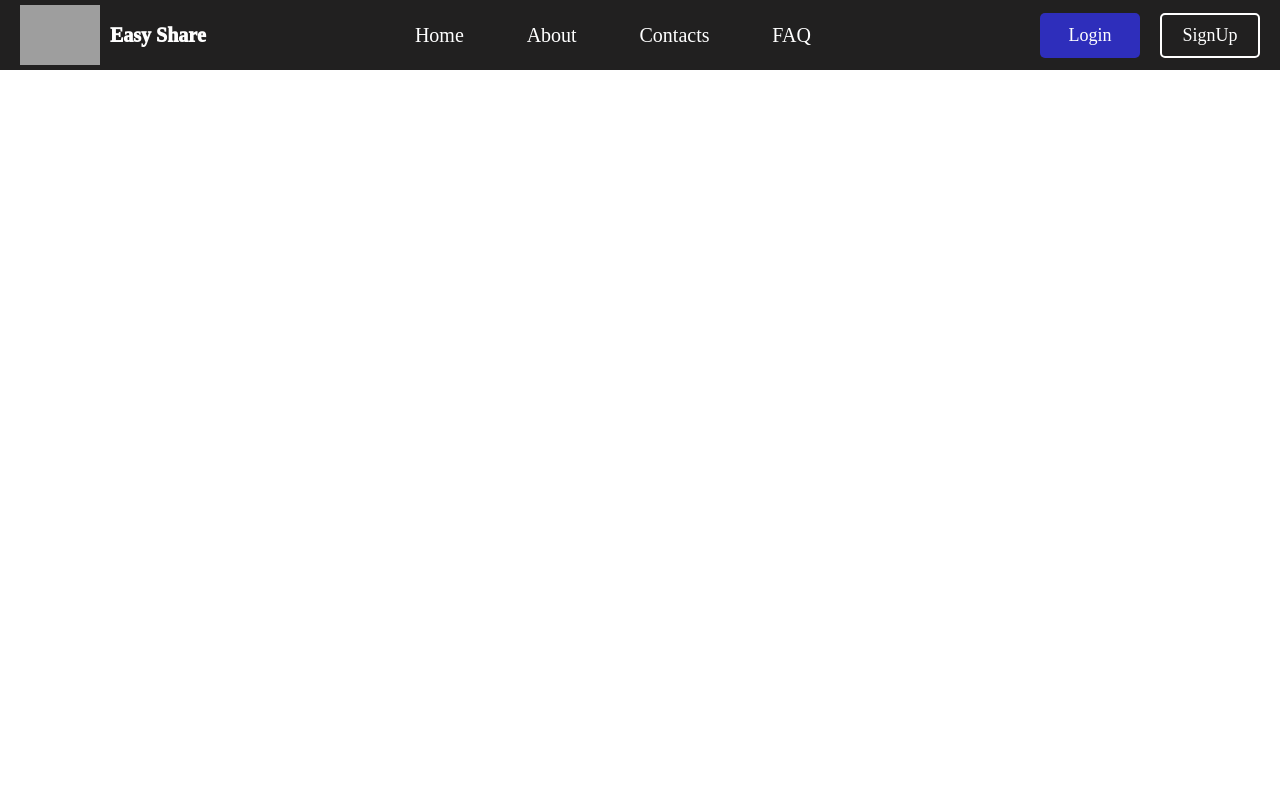
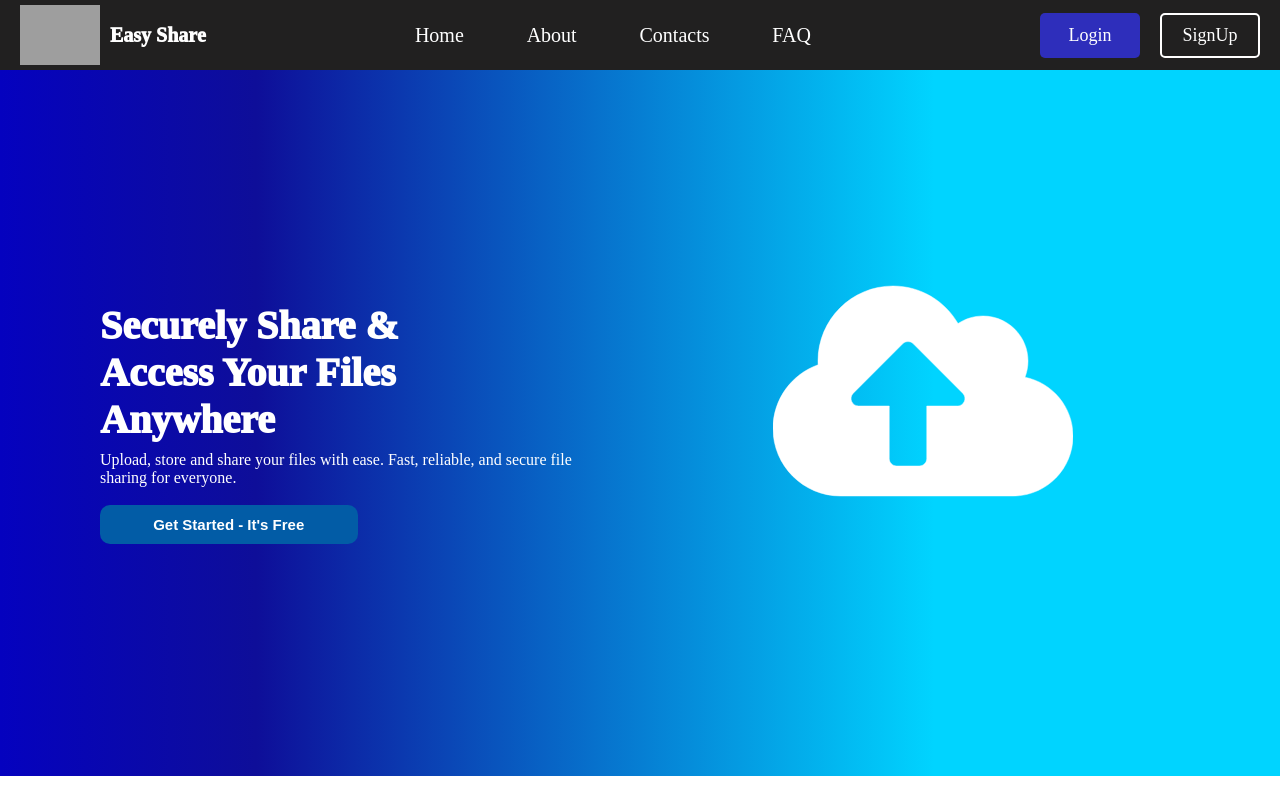
Before and after one commit to farazakram123/EasyShare, a React (Vite) app in the folder client/: page / in a window 1280 px wide. Built offline with nearby package versions, Linux system fonts and the light colour scheme; grey boxes are pictures that could not be loaded.

Commit message:
feat: Implement Home component layout and add Upload SVG

```diff
--- a/client/src/components/Home/Home.css
+++ b/client/src/components/Home/Home.css
@@ -0,0 +1,65 @@
+.home-container {
+  min-height: 88.2vh;
+  display: flex;
+  align-items: center;
+  justify-content: center;
+  background: #0502bf;
+  background: -webkit-linear-gradient(
+    90deg,
+    rgba(5, 2, 191, 1) 0%,
+    rgba(14, 14, 153, 1) 20%,
+    rgba(0, 212, 255, 1) 73%
+  );
+  background: -moz-linear-gradient(
+    90deg,
+    rgba(5, 2, 191, 1) 0%,
+    rgba(14, 14, 153, 1) 20%,
+    rgba(0, 212, 255, 1) 73%
+  );
+  background: linear-gradient(
+    90deg,
+    rgba(5, 2, 191, 1) 0%,
+    rgba(14, 14, 153, 1) 20%,
+    rgba(0, 212, 255, 1) 73%
+  );
+  filter: progid:DXImageTransform.Microsoft.gradient(startColorstr="#0502BF", endColorstr="#00D4FF", GradientType=1);
+}
+.left-container {
+    width: 50%;
+    color: white;
+    display: flex;
+    flex-direction: column;
+    gap: 8px;
+    padding: 50px 50px;
+    margin-left: 50px;
+}
+.left-container-heading {
+    font-size: 2.5rem;
+    font-weight: 1000;
+}
+.left-container-content{
+    font-size: 1rem;
+}
+.get-started-btn{
+    margin-top: 10px;
+    padding: 11px 11px;
+    width: 50%;
+    border-radius: 10px;
+    color: white;
+    background-color: rgb(2, 92, 166);
+    border: none;
+    font-size: 15px;
+    font-weight: 600;
+    cursor: pointer;
+}
+.get-started-btn:hover{
+    scale: 1.05;
+    transition: 0.3s;
+}
+.right-container {
+    width: 50%;
+    display: flex;
+    align-items: center;
+    justify-content: center;
+    padding-right: 100px;
+}
--- a/client/src/components/Home/Home.jsx
+++ b/client/src/components/Home/Home.jsx
@@ -1,11 +1,26 @@
 import React from 'react'
 import './Home.css'
 import Navbar from '../Navbar/Navbar'
+import Upload from '../Svg/Upload'
 
 const Home = () => {
   return (
     <div>
       <Navbar />
+      <div className="home-container">
+        <div className="left-container">
+          <h1 className='left-container-heading'>Securely Share & <br />Access Your Files <br />Anywhere</h1>
+          <p className="left-container-content">
+            Upload, store and share your files with ease. Fast, reliable, and secure file sharing for everyone.
+          </p>
+          <button className='get-started-btn'>
+            Get Started - It's Free
+          </button>
+        </div>
+        <div className="right-container">
+          <Upload />
+        </div>
+      </div>
     </div>
   )
 }
--- /dev/null
+++ b/client/src/components/Svg/Upload.jsx
@@ -0,0 +1,11 @@
+import React from 'react'
+
+const Upload = () => {
+  return (
+    <div>
+      <svg width="300px" height="300px" fill="#ffffff" viewBox="0 0 640.00 640.00" xmlns="http://www.w3.org/2000/svg" stroke="#ffffff"><g id="SVGRepo_bgCarrier" strokeWidth="0"></g><g id="SVGRepo_tracerCarrier" strokeLinecap="round" stroke-linejoin="round" stroke="#CCCCCC" strokeWidth="8.96"></g><g id="SVGRepo_iconCarrier"><path d="M537.6 226.6c4.1-10.7 6.4-22.4 6.4-34.6 0-53-43-96-96-96-19.7 0-38.1 6-53.3 16.2C367 64.2 315.3 32 256 32c-88.4 0-160 71.6-160 160 0 2.7.1 5.4.2 8.1C40.2 219.8 0 273.2 0 336c0 79.5 64.5 144 144 144h368c70.7 0 128-57.3 128-128 0-61.9-44-113.6-102.4-125.4zM393.4 288H328v112c0 8.8-7.2 16-16 16h-48c-8.8 0-16-7.2-16-16V288h-65.4c-14.3 0-21.4-17.2-11.3-27.3l105.4-105.4c6.2-6.2 16.4-6.2 22.6 0l105.4 105.4c10.1 10.1 2.9 27.3-11.3 27.3z"></path></g></svg>
+    </div>
+  )
+}
+
+export default Upload
```
